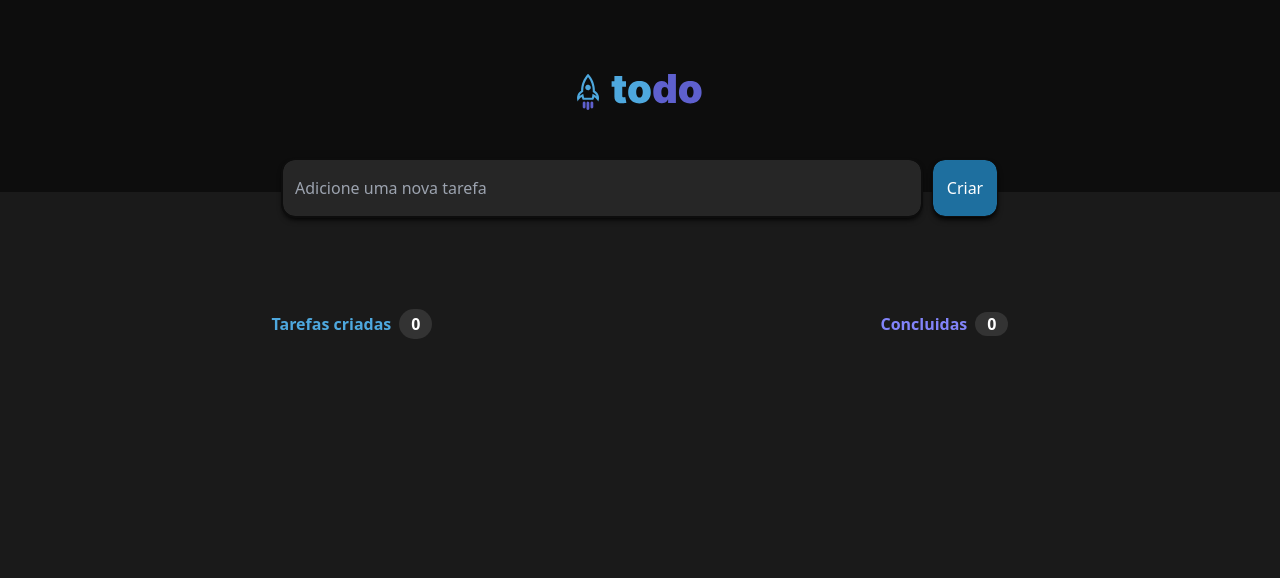
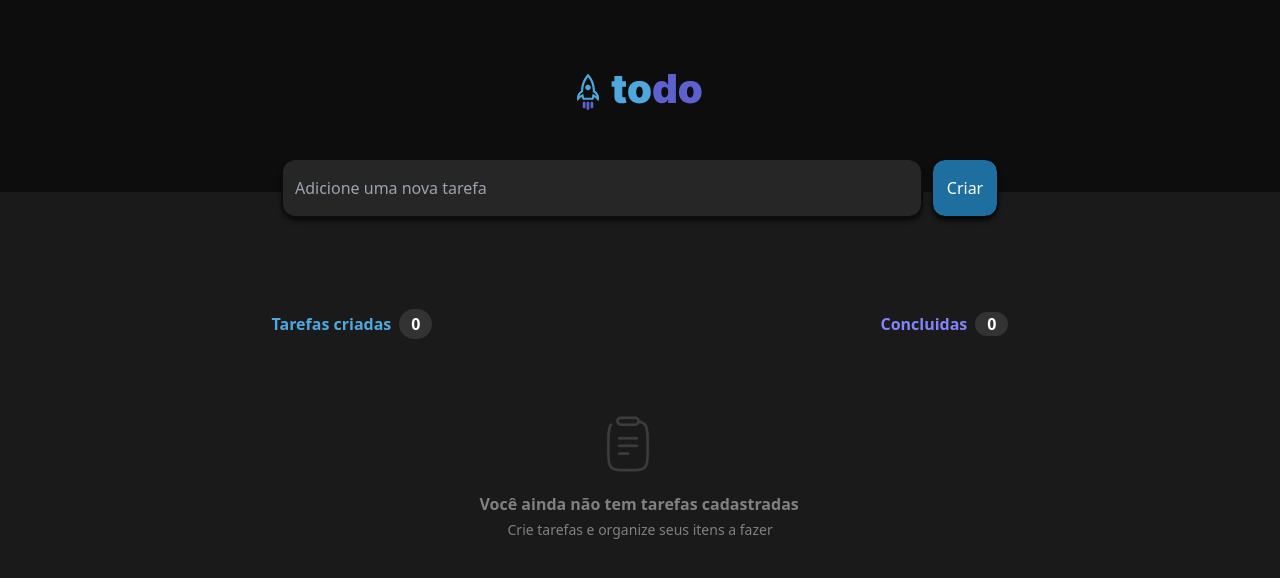
Before and after one commit to frohlich71/toDoList, a React (Vite) app: page / in a window 1280 px wide. Shown: the top 578 px of the page. Built offline with nearby package versions, Linux system fonts and the light colour scheme; the HTML template or start-up script is replaced by a standard one.

Commit message:
layout lista vazia

```diff
--- /dev/null
+++ b/src/components/Task.tsx
@@ -0,0 +1,5 @@
+export function Task () {
+  return (
+    <h1>Hello world</h1>
+  )
+}
--- a/src/components/TaskList.tsx
+++ b/src/components/TaskList.tsx
@@ -1,3 +1,6 @@
+import { Task } from "./Task";
+import clipBoard from "../assets/Clipboard.svg"
+
 export function TaskList () {
   return (
     <article>
@@ -15,6 +18,14 @@ export function TaskList () {
           </span>
         </div>
       </header>
+
+      <div className="shadow-4zl relative rounded-xl mt-6">
+        <div className="pt-14 pl-52">
+        <img src={clipBoard} alt="Imagem de um bloco de notas" className="ml-[7.5rem] mb-5" />
+        <strong className="text-[#808080]">Você ainda não tem tarefas cadastradas</strong>
+        <p className="text-[#808080] text-sm pl-7 pt-1">Crie tarefas e organize seus itens a fazer</p>
+        </div>
+      </div>
     </article>
   )
 }
--- a/tailwind.config.js
+++ b/tailwind.config.js
@@ -15,6 +15,10 @@ module.exports = {
       },
       outlineWidth: {
         10: '12px',
+      },
+      boxShadow: {
+        '3xl':'0px 3px 8px rgba(0, 0, 0, 0.24)',
+        '4zl': '24px rgba(0.24)'
       }
     },
   },
```
Also changed, not shown: src/assets/Clipboard.svg (added).
